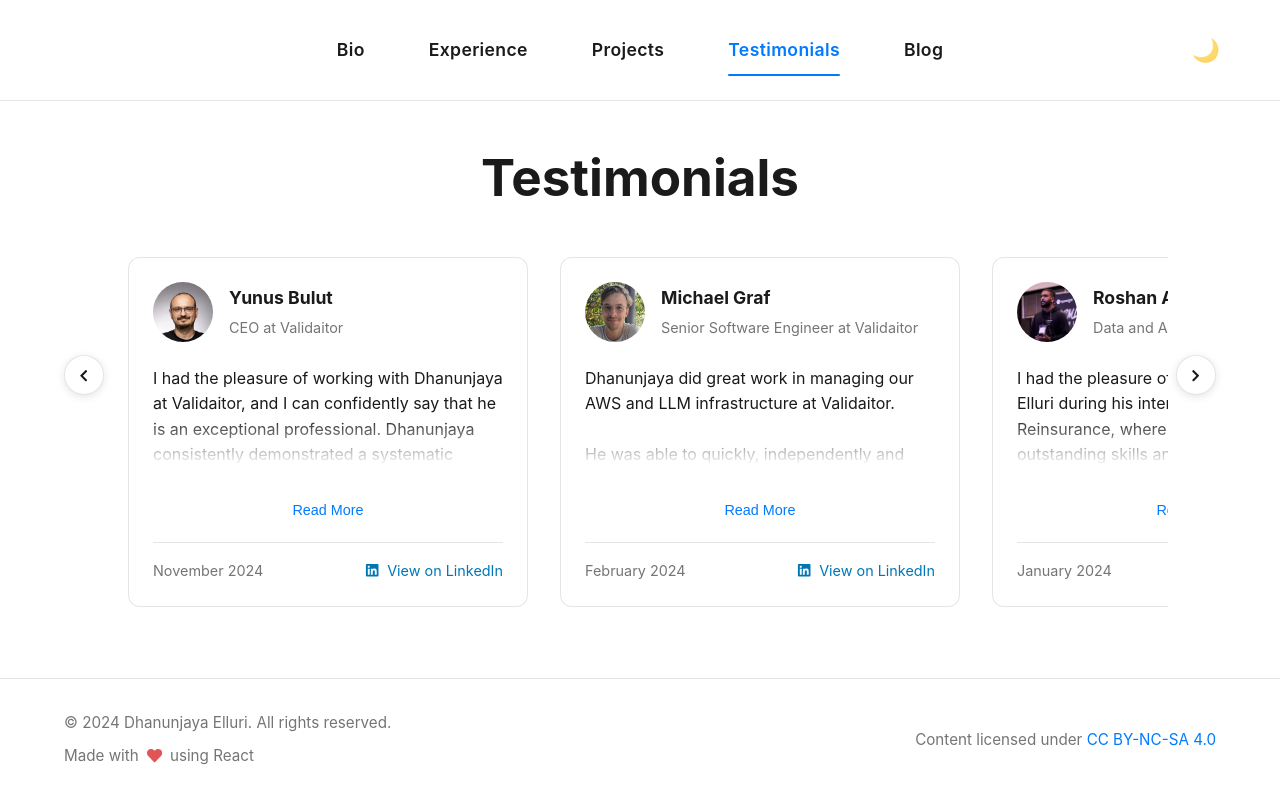
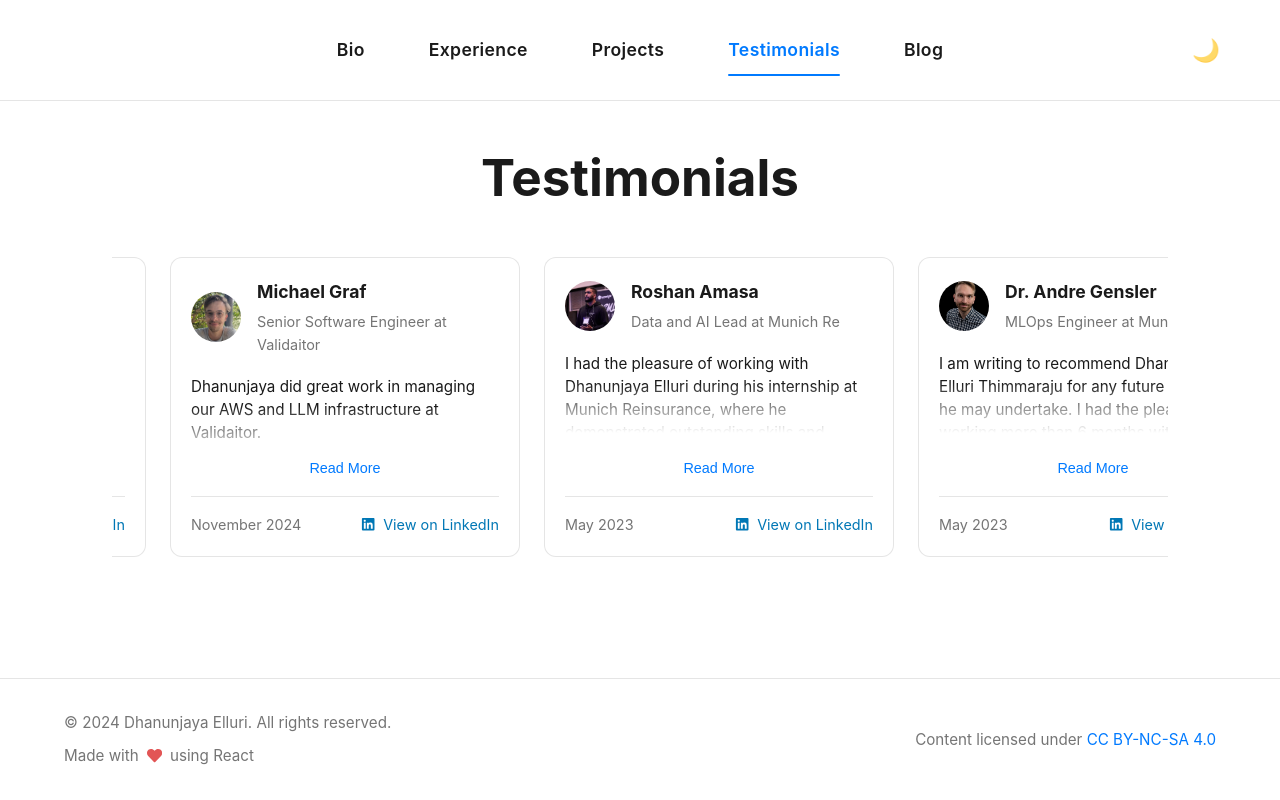
Before and after one commit to Dhanunjaya-Elluri/profile-cv, a React (Vite) app: page /profile-cv/testimonials in a window 1280 px wide. Built offline with nearby package versions, Linux system fonts and the light colour scheme.

Commit message:
enh: improved the testimonials cards movement

```diff
--- a/src/App.css
+++ b/src/App.css
@@ -1450,35 +1450,59 @@ h2 {
 
 .testimonials-grid {
   display: flex;
-  gap: 2rem;
+  gap: 1.5rem;
   overflow-x: hidden;
-  scroll-behavior: smooth;
   padding: 1rem;
   margin: 0 4rem;
-  scroll-snap-type: x mandatory;
-  -webkit-overflow-scrolling: touch;
+  position: relative;
   scrollbar-width: none;
-  position: relative;
-  scroll-snap-stop: always;
-}
-
+  -ms-overflow-style: none;
+  user-select: none;
+}
+
+/* Hide scrollbar */
 .testimonials-grid::-webkit-scrollbar {
   display: none;
 }
 
 .testimonial-card {
-  flex: 0 0 400px;
+  flex: 0 0 350px;
   background-color: var(--background);
   border: 1px solid var(--border);
   border-radius: 12px;
-  padding: 1.5rem;
+  padding: 1.25rem;
   display: flex;
   flex-direction: column;
-  gap: 1rem;
-  height: 350px;
+  gap: 0.75rem;
+  height: 300px;
   position: relative;
   overflow: hidden;
-  transition: height 0.3s ease;
+  transition: transform 0.3s ease;
+  transform: translateZ(0);
+  will-change: transform;
+}
+
+/* Style cloned cards the same as original cards */
+.clone-card {
+  flex: 0 0 350px;
+}
+
+/* Remove any transition on the grid itself */
+.testimonials-grid {
+  transition: none;
+}
+
+/* Ensure smooth scrolling */
+.testimonials-grid {
+  -webkit-font-smoothing: antialiased;
+  -moz-osx-font-smoothing: grayscale;
+}
+
+/* Ensure cards maintain their hover state */
+.testimonial-card:hover,
+.clone-card:hover {
+  transform: translateY(-4px);
+  box-shadow: 0 4px 12px rgba(0, 0, 0, 0.1);
 }
 
 .testimonial-text-container {
@@ -1489,13 +1513,13 @@ h2 {
 
 .testimonial-text {
   position: relative;
-  height: 100px;
+  height: 80px;
   overflow: hidden;
   transition: height 0.3s ease;
   white-space: pre-wrap;
   color: var(--text);
-  font-size: 1rem;
-  line-height: 1.6;
+  font-size: 0.95rem;
+  line-height: 1.5;
 }
 
 .testimonial-card.expanded {
@@ -1530,6 +1554,7 @@ h2 {
   margin-top: auto;
   transition: color 0.2s ease;
   z-index: 1;
+  pointer-events: auto;
 }
 
 .read-more-button:hover {
@@ -1561,6 +1586,7 @@ h2 {
   font-size: 0.9rem;
   transition: color 0.2s ease;
   white-space: nowrap;
+  pointer-events: auto;
 }
 
 .linkedin-link:hover {
@@ -1568,61 +1594,28 @@ h2 {
 }
 
 .scroll-button {
-  position: absolute;
-  top: 50%;
-  transform: translateY(-50%);
-  background: var(--background);
-  color: var(--text);
-  border: 1px solid var(--border);
-  border-radius: 50%;
-  width: 40px;
-  height: 40px;
-  display: flex;
-  align-items: center;
-  justify-content: center;
-  cursor: pointer;
-  transition: all 0.2s ease;
-  z-index: 1;
-  box-shadow: 0 2px 8px rgba(0, 0, 0, 0.1);
-}
-
-.scroll-button:hover {
-  background: var(--accent);
-  color: white;
-  border-color: var(--accent);
-}
-
-[data-theme="dark"] .scroll-button {
-  background: var(--background);
-  color: var(--text);
-  border-color: var(--border);
-  box-shadow: 0 2px 8px rgba(0, 0, 0, 0.3);
-}
-
-[data-theme="dark"] .scroll-button:hover {
-  background: var(--accent);
-  color: white;
-  border-color: var(--accent);
-}
-
-.scroll-button.prev {
-  left: 1rem;
-}
-
-.scroll-button.next {
-  right: 1rem;
-}
-
-/* Hide scroll buttons on mobile */
+  display: none;
+}
+
+/* Add hover effect to cards */
+.testimonial-card:hover {
+  transform: translateY(-4px);
+  box-shadow: 0 4px 12px rgba(0, 0, 0, 0.1);
+}
+
+/* Ensure smooth animation */
+@media (prefers-reduced-motion: no-preference) {
+  .testimonials-grid {
+    transition: none;
+  }
+}
+
+/* Update mobile styles */
 @media (max-width: 768px) {
   .testimonials-grid {
     margin: 0;
     padding: 1rem;
-    overflow-x: auto;
-  }
-
-  .scroll-button {
-    display: none;
+    overflow-x: hidden;
   }
 }
 
@@ -1640,8 +1633,8 @@ h2 {
 }
 
 .testimonial-image {
-  width: 60px;
-  height: 60px;
+  width: 50px;
+  height: 50px;
   border-radius: 50%;
   object-fit: cover;
   flex-shrink: 0;
@@ -1664,3 +1657,40 @@ h2 {
   font-size: 0.9rem;
   margin: 0;
 }
+
+/* Update responsive styles */
+@media (max-width: 1200px) {
+  .testimonials-grid {
+    margin: 0 3rem;
+  }
+}
+
+@media (max-width: 768px) {
+  .testimonial-card {
+    flex: 0 0 300px;
+  }
+
+  .testimonials-grid {
+    margin: 0;
+    padding: 1rem;
+  }
+}
+
+/* Add transition for smoother card movement */
+.testimonials-grid {
+  transition: transform 0.3s ease-out;
+}
+
+/* Prevent text selection during scrolling */
+.testimonial-card {
+  -webkit-user-select: none;
+  -moz-user-select: none;
+  -ms-user-select: none;
+  user-select: none;
+}
+
+/* Enable pointer events only for interactive elements */
+.read-more-button,
+.linkedin-link {
+  pointer-events: auto;
+}
--- a/src/components/Testimonials.jsx
+++ b/src/components/Testimonials.jsx
@@ -1,13 +1,15 @@
-import React, { useState, useRef } from "react";
+import React, { useState, useRef, useEffect } from "react";
 import { FaLinkedin, FaChevronLeft, FaChevronRight } from "react-icons/fa";
 import yunus from "./images/yunus.png";
 import mgraf from "./images/mgraf.png";
 import roshan from "./images/roshan.png";
+import gensler from "./images/gensler.jpg";
 import aditya from "./images/aditya.png";
 
 const Testimonials = () => {
+  const [isPaused, setIsPaused] = useState(false);
+  const scrollContainerRef = useRef(null);
   const [expandedCards, setExpandedCards] = useState({});
-  const scrollContainerRef = useRef(null);
   const textRefs = useRef({});
 
   const testimonials = [
@@ -34,7 +36,7 @@ const Testimonials = () => {
         "I especially appreciated his structured way of working, willingness to learn, adherence to best practices and diligence in documenting his work, which made collaboration, especially on long term tasks, with Dhanunjaya a joy. Dhanunjaya was always on top of his communications, so adapting quickly in a fast paced startup environment worked as well as we could imagine.",
       linkedinUrl:
         "https://www.linkedin.com/in/dhanunjaya-elluri/details/recommendations/?detailScreenTabIndex=0",
-      date: "February 2024",
+      date: "November 2024",
     },
     {
       name: "Roshan Amasa",
@@ -47,7 +49,18 @@ const Testimonials = () => {
         "I have no doubt that Dhanunjaya will excel in any role that he takes on in the future. His dedication, expertise, and passion for data science and MLOps make him a valuable addition to any organization. I would highly recommend him to any prospective employer looking for a skilled and knowledgeable data scientist.",
       linkedinUrl:
         "https://www.linkedin.com/in/dhanunjaya-elluri/details/recommendations/?detailScreenTabIndex=0",
-      date: "January 2024",
+      date: "May 2023",
+    },
+    {
+      name: "Dr. Andre Gensler",
+      role: "MLOps Engineer at Munich Re",
+      image: gensler,
+      text:
+        "I am writing to recommend Dhanunjaya Elluri Thimmaraju for any future endeavors he may undertake. I had the pleasure of working more than 6 months with Dhanunjaya on a project to create an inhouse MLOps platform in the insurance space, where I served as the lead software engineer and Dhanunjaya as student intern. I must say that he performed exceptionally well, and his contributions to the project were very valuable.\n\n" +
+        "Throughout his time with us, Dhanunjaya consistently demonstrated his great programming skills, technical knowledge, and eagerness to learn. He proved to be a quick learner and easily adapted to our project's requirements, quickly grasping the scope of the project and delivering quality work within set timelines. His ability to analyze complex problems and develop effective solutions impressed me, and he was never shy to ask questions or seek feedback. Besides his technical expertise, Dhanunjaya was also a great team player, always willing to collaborate with other team members and share his insights. He was respectful, reliable, and communicated effectively, both verbally and in writing. His positive attitude and enthusiasm for the project made him valuable to the team.\n\n" +
+        "Overall, I strongly endorse Dhanunjaya Elluri Thimmaraju for any future positions or opportunities. His technical prowess, exceptional work ethic, and positive attitude make him an ideal candidate for any role requiring technical proficiency, innovation, and strong teamwork skills. Please do not hesitate to contact me if you require further information.",
+      linkedinUrl: "https://de.linkedin.com/in/dr-andr%C3%A9-gensler-11973747",
+      date: "May 2023",
     },
     {
       name: "Aditya Sanivarapu",
@@ -56,7 +69,7 @@ const Testimonials = () => {
       text: "I worked with Dhanunjaya when I was with TCS. I supervised Dhanunjaya when he was first hired into our project and he quickly became one of the most productive people in our team. Your practical approach to problem solving was a great asset to our team. Your constant efforts made our team to achieve goals as a cohesive unit.",
       linkedinUrl:
         "https://www.linkedin.com/in/dhanunjaya-elluri/details/recommendations/?detailScreenTabIndex=0",
-      date: "December 2023",
+      date: "September 2022",
     },
   ];
 
@@ -69,72 +82,59 @@ const Testimonials = () => {
     }));
   };
 
-  const scroll = (direction) => {
-    if (scrollContainerRef.current) {
-      const container = scrollContainerRef.current;
-      const cardWidth = 400;
-      const gap = 32;
-      const scrollAmount = cardWidth + gap;
+  // Auto scroll function
+  useEffect(() => {
+    const container = scrollContainerRef.current;
+    if (!container || isPaused) return;
 
-      // Get current scroll position
-      const currentScroll = container.scrollLeft;
-      const containerWidth = container.clientWidth;
-      const scrollWidth = container.scrollWidth;
+    const cardWidth = 350;
+    const gap = 24;
+    let animationFrameId;
+    const speed = 1; // Increased speed slightly for visibility
 
-      // Calculate new scroll position
-      let newScrollPosition;
-      if (direction === "right") {
-        // Check if we're at the end
-        if (currentScroll + containerWidth >= scrollWidth) {
-          newScrollPosition = 0; // Loop back to start
-        } else {
-          newScrollPosition = currentScroll + scrollAmount;
-        }
-      } else {
-        // Check if we're at the start
-        if (currentScroll <= 0) {
-          newScrollPosition = scrollWidth - containerWidth; // Loop to end
-        } else {
-          newScrollPosition = currentScroll - scrollAmount;
-        }
+    const animate = () => {
+      if (!container) return;
+
+      // Increment scroll position
+      container.scrollLeft += speed;
+
+      // Check if we need to loop
+      if (container.scrollLeft >= container.scrollWidth - container.clientWidth) {
+        container.scrollLeft = 0;
       }
 
-      // Ensure scroll position is within bounds
-      newScrollPosition = Math.max(
-        0,
-        Math.min(newScrollPosition, scrollWidth - containerWidth),
-      );
+      animationFrameId = requestAnimationFrame(animate);
+    };
 
-      // Use scrollTo with smooth behavior
-      container.scrollTo({
-        left: newScrollPosition,
-        behavior: "smooth",
-      });
-    }
-  };
+    // Start animation
+    animationFrameId = requestAnimationFrame(animate);
+
+    return () => {
+      if (animationFrameId) {
+        cancelAnimationFrame(animationFrameId);
+      }
+    };
+  }, [isPaused]);
+
+  // Handle hover
+  const handleMouseEnter = () => setIsPaused(true);
+  const handleMouseLeave = () => setIsPaused(false);
 
   return (
     <div className="testimonials-container">
       <h1>Testimonials</h1>
-      <button
-        className="scroll-button prev"
-        onClick={() => scroll("left")}
-        aria-label="Previous testimonials"
+      <div
+        className="testimonials-grid"
+        ref={scrollContainerRef}
+        onMouseEnter={handleMouseEnter}
+        onMouseLeave={handleMouseLeave}
       >
-        <FaChevronLeft />
-      </button>
-      <button
-        className="scroll-button next"
-        onClick={() => scroll("right")}
-        aria-label="Next testimonials"
-      >
-        <FaChevronRight />
-      </button>
-      <div className="testimonials-grid" ref={scrollContainerRef}>
         {testimonials.map((testimonial, index) => (
           <div
             key={index}
-            className={`testimonial-card ${expandedCards[index] ? "expanded" : ""}`}
+            className={`testimonial-card ${
+              expandedCards[index] ? "expanded" : ""
+            }`}
           >
             <div className="testimonial-header">
               <img
@@ -176,6 +176,50 @@ const Testimonials = () => {
             </div>
           </div>
         ))}
+        {testimonials.slice(0, 3).map((testimonial, index) => (
+          <div
+            key={`clone-${index}`}
+            className={`testimonial-card clone-card ${
+              expandedCards[index] ? "expanded" : ""
+            }`}
+          >
+            <div className="testimonial-header">
+              <img
+                src={testimonial.image}
+                alt={testimonial.name}
+                className="testimonial-image"
+              />
+              <div className="testimonial-info">
+                <h3>{testimonial.name}</h3>
+                <p className="testimonial-role">{testimonial.role}</p>
+              </div>
+            </div>
+            <div className="testimonial-text-container">
+              <div className="testimonial-text">
+                {testimonial.text}
+                {!expandedCards[index] && <div className="read-more-fade" />}
+              </div>
+            </div>
+            <button
+              className="read-more-button"
+              onClick={(e) => toggleCard(index, e)}
+            >
+              {expandedCards[index] ? "Read Less" : "Read More"}
+            </button>
+            <div className="testimonial-footer">
+              <span className="testimonial-date">{testimonial.date}</span>
+              <a
+                href={testimonial.linkedinUrl}
+                target="_blank"
+                rel="noopener noreferrer"
+                className="linkedin-link"
+              >
+                <FaLinkedin />
+                <span>View on LinkedIn</span>
+              </a>
+            </div>
+          </div>
+        ))}
       </div>
     </div>
   );
```
Also changed, not shown: src/components/Projects.jsx (+3 -4 lines), src/components/images/Gensler.jpg (added).
